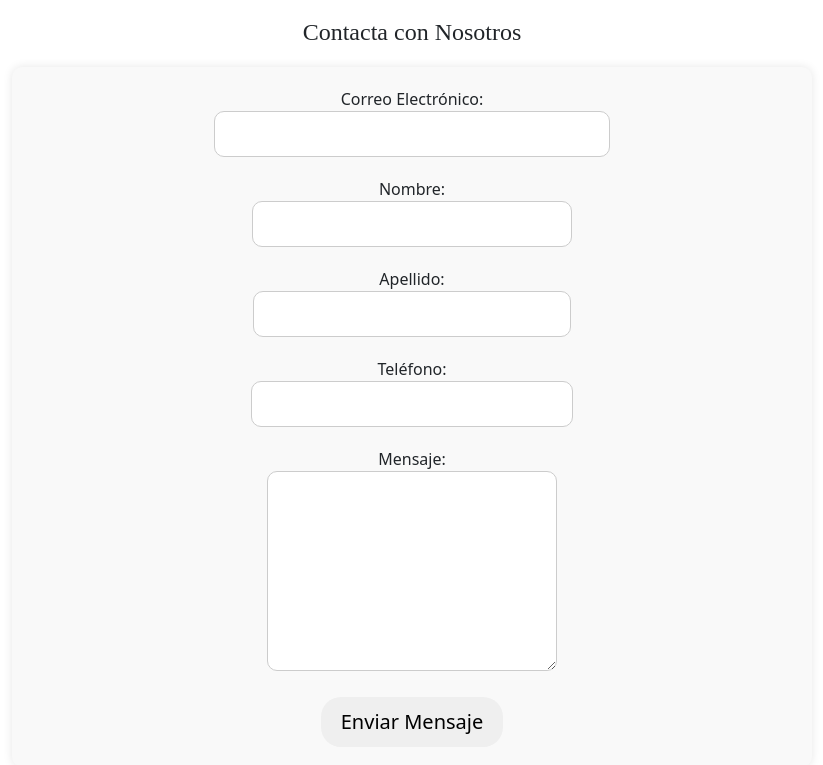
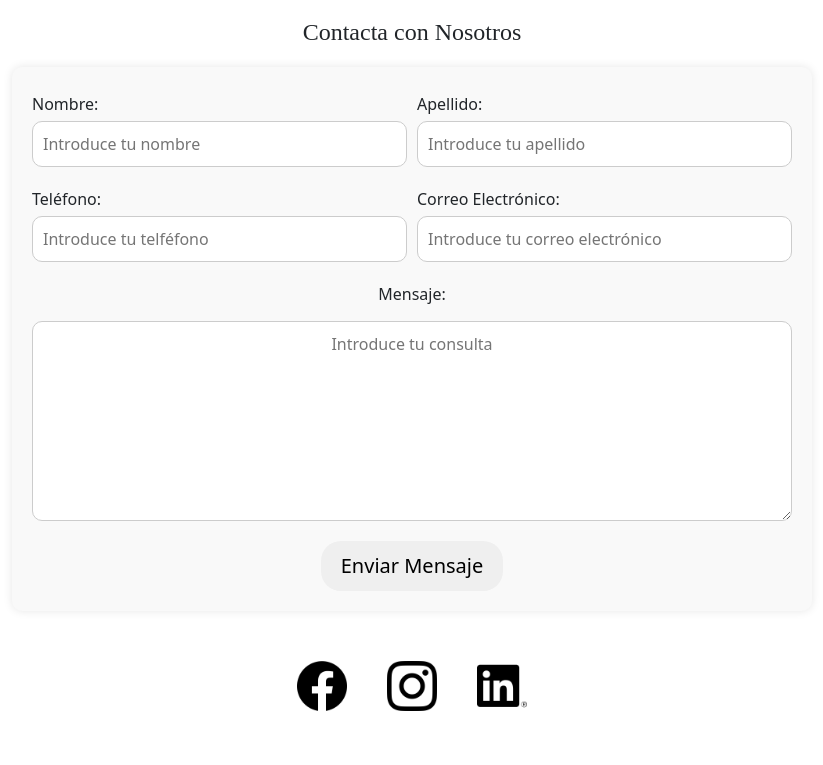
Before and after one commit to GabrielaRamos79/inner_visual_final_project, a React (Vite) app in the folder client/InnerVisual/: page / in a window 1280 px wide. Shown: the part 2675-3440 px from the top of the page, without its empty margins (228-1051 px from the left). Built offline with nearby package versions, Linux system fonts and the light colour scheme.

Commit message:
style contact with us

```diff
--- a/client/InnerVisual/src/components/contact/Contact.jsx
+++ b/client/InnerVisual/src/components/contact/Contact.jsx
@@ -75,35 +75,19 @@ const Contact = () => {
         <div className='jobs-section-contact-with-us'>
           <form onSubmit={handleSubmit}>
             <div className="contact-form-contact-with-us">
-              <div className="input-group-email-contact-with-us">
-                <label htmlFor="email-contact-with-us">Correo Electrónico:</label>
-                <input
-                  type="email"
-                  id="email-contact-with-us"
-                  value={email}
-                  onChange={(e) => setEmail(e.target.value)}
-                  onBlur={() => {
-                     setEmailTouched(true);
-                      if (!/^[\w-.]+@([\w-]+\.)+[\w-]{2,4}$/.test(email)) {
-                      setEmailError("Introduce email");
-                    }
-                  }}
-                  className={`input-field half-width ${missingFields.includes('Introduce email') && emailTouched ? 'error' : ''}`}
-                />
-                {emailError && <p>{emailError}</p>}
-              </div>
-
+              <div className='input-group-row'>
                 <div className='input-group-name-contact-with-us'>
                     <label htmlFor="name-contact-with-us">Nombre:</label>
                     <input
                       type="text"
                       id="name-contact-with-us"
                       value={name}
+                      placeholder='Introduce tu nombre'
                       onChange={(e) => setName(e.target.value)}
                       onBlur={() => {
                         setNameTouched(true);
                             if (!name.trim()) {
-                        setNameError("Introduce nombre");
+                            setNameError();
                         }
                       }}
                       className={`input-field ${nameError && nameTouched? 'error' : ''}`}
@@ -117,29 +101,32 @@ const Contact = () => {
                       type="text"
                       id="surname-contact-with-us"
                       value={surname}
+                      placeholder='Introduce tu apellido'
                       onChange={(e) => setSurname(e.target.value)}
                       onBlur={() => {
                         setSurnameTouched(true);
                           if (!surname.trim()) {
-                        setSurnameError("Introduce apellido");
+                            setSurnameError();
                             }
                       }}
                       className={`input-field ${surnameError && surnameTouched? 'error' : ''}`}
                     />
                     {surnameError && <p>{surnameError}</p>}
                   </div>
-
+              </div>
+             <div className='input-group-row'>
                   <div className='input-group-telephone-contact-with-us'>
                     <label htmlFor="telephone-contact-with-us">Teléfono:</label>
                     <input
                       type="tel"
                       id="telephone-contact-with-us"
                       value={telephone}
+                      placeholder='Introduce tu telféfono'
                       onChange={(e) => setTelephone(e.target.value)}
                       onBlur={() =>{
                         setTelephoneTouched(true);
                         if (!telephone.trim()) {
-                      setTelephoneError("Introduce teléfono");
+                          setTelephoneError();
                     }
                       } }
 
@@ -148,16 +135,37 @@ const Contact = () => {
                       {telephoneError && <p>{telephoneError}</p>}
                   </div>
 
+                  <div className='input-group-email-contact-with-us'>
+                    <label htmlFor="email-contact-with-us">Correo Electrónico:</label>
+                    <input
+                      type="email"
+                      id="email-contact-with-us"
+                      value={email}
+                      placeholder='Introduce tu correo electrónico'
+                      onChange={(e) => setEmail(e.target.value)}
+                      onBlur={() => {
+                        setEmailTouched(true);
+                          if (!/^[\w-.]+@([\w-]+\.)+[\w-]{2,4}$/.test(email)) {
+                          setEmailError();
+                        }
+                      }}
+                      className={`input-field half-width ${missingFields.includes('Introduce email') && emailTouched ? 'error' : ''}`}
+                    />
+                    {emailError && <p>{emailError}</p>}
+                  </div>
+              </div>
+
               <div className='input-group-message-contact-with-us'>
                 <label htmlFor="message-contact-with-us">Mensaje:</label>
                 <textarea
                   id="message-contact-with-us"
                   value={message}
+                  placeholder='Introduce tu consulta'
                   onChange={(e) => setMessage(e.target.value)}
                   onBlur={() => {
                     setMessageTouched(true);
                     if (message.length < 5) {
-                      setMessageError("El mensaje debe tener al menos 5 caracteres.");
+                      setMessageError();
                       }
                     }}
                   required
--- a/client/InnerVisual/src/components/contact/contact.css
+++ b/client/InnerVisual/src/components/contact/contact.css
@@ -9,14 +9,6 @@
   box-sizing: border-box;
 }
 
-/* Ajuste específico para Textareas */
-.textarea-field {
-  resize: vertical;
-  height: 200px;
-  width: 100%;
-}
-
-/* Estilos Específicos para el Contenedor de Jobs */
 .jobs-container-contact-with-us {
   text-align: center;
   padding: 20px;
@@ -58,38 +50,96 @@
   align-items: center;
   gap: 10px;
   justify-content: center;
-  width: 80%;
-}
-
-.jobs-container-about label {
-  font-weight: bold;
-  margin-bottom: 5px;
-  display: inline-block;
-}
-
-.input-group {
-  display: flex;
-  justify-content: center;
-  width: 100%;
-  margin-bottom: 40px;
-}
-
-.input-group-message {
   width: 100%;
 }
 
-.input-group .half-width {
-  width: 75%;
+.input-group-row {
+  display: flex;
+  flex-direction: row;
+  justify-content: space-between;
+  width: 100%;
 }
 
-.submit-button-wrapper {
+.input-group-row .input-group-name-contact-with-us,
+.input-group-row .input-group-surname-contact-with-us,
+.input-group-row .input-group-telephone-contact-with-us,
+.input-group-row .input-group-email-contact-with-us {
+  width: calc(50% - 5px);
+  display: flex;
+  flex-direction: column;
+}
+
+.input-group-row .input-group-name-contact-with-us input,
+.input-group-row .input-group-surname-contact-with-us input,
+.input-group-row .input-group-telephone-contact-with-us input,
+.input-group-row .input-group-email-contact-with-us input {
+  margin-top: 5px;
+}
+
+.input-group-row .input-group-name-contact-with-us label,
+.input-group-row .input-group-surname-contact-with-us label {
+  align-self: flex-start; /* Alinea las etiquetas a la izquierda */
+  margin-top: 5px; /* Espacio entre la etiqueta y el input */
+}
+
+.input-group-row .input-group-name-contact-with-us input,
+.input-group-row .input-group-surname-contact-with-us input {
+  width: 100%; /* Ajusta el ancho del input al 100% */
+  margin-top: 5px; /* Espacio entre el input y el siguiente elemento */
+}
+
+.input-group-email-contact-with-us,
+.input-group-telephone-contact-with-us {
+  align-items: flex-start; /* Alinea los elementos a la izquierda */
+}
+
+.input-group-email-contact-with-us label,
+.input-group-telephone-contact-with-us label {
+  align-self: flex-start; /* Alinea las etiquetas a la izquierda */
+}
+
+.input-group-email-contact-with-us input,
+.input-group-telephone-contact-with-us input {
+  width: 100%; /* Ajusta el ancho del input al 100% */
+}
+
+
+/* Ajuste específico para Textareas */
+.textarea-field {
+  resize: vertical;
+  height: 200px;
+  width: 100%;
+}
+
+.input-group-message-contact-with-us {
+  display: flex;
+  flex-direction: column;
+  align-items: center;
+  gap: 10px;
+  justify-content: center;
+  width: 100%;
+}
+
+.input-group-message-contact-with-us textarea {
+  width: 200%; /* Doble de ancho */
+  max-width: 100%;
+  text-align: center; /* Alineación del texto en el centro */
+  box-sizing: border-box;
+}
+
+.input-group-message-contact-with-us label {
+  align-self: flex-start;
+  width: 100%; /* Ancho total */
+  margin-bottom: 5px;
+}
+
+.submit-button-wrapper-contact-with-us {
   display: flex;
   justify-content: center;
   width: 100%;
 }
 
 .submit-button-contact-with-us {
-  width: fit-content;
   padding: 10px 20px;
   color: black;
   border: none;
@@ -97,31 +147,32 @@
   cursor: pointer;
   font-size: 20px;
   text-align: center;
-  white-space: nowrap;
-  overflow: hidden;
-  text-overflow: ellipsis;
-  margin-left: auto;
-  margin-right: auto;
+  margin: 0 auto;
 }
 
 .alert {
-  position: fixed;
-  top: 50%;
-  left: 50%;
-  transform: translate(-50%, -50%);
-  background-color: #007bff;
-  border: 1px solid #f5c6cb;
-  border-radius: 5px;
-  padding: 10px 20px;
-  box-shadow: 0 0 10px rgba(0, 0, 0, 0.3);
+  padding: 20px;
+  background-color: #f44336;
+  color: white;
+  margin-bottom: 15px;
+  border-radius: 4px;
+  width: 80%;
+  text-align: center;
+  position: relative;
+}
+
+.jobs-container-contact-with-us {
+  text-align: center;
+  padding: 20px;
 }
 
 .close-btn-contact-with-us {
   position: absolute;
-  top: 5px;
-  right: 5px;
+  top: 10px;
+  right: 10px;
+  color: white;
+  font-size: 20px;
   cursor: pointer;
-  font-weight: bold;
 }
 
 /* Media Queries para Responsividad */
```
Lines whose indentation alone changed are shown as unchanged.
